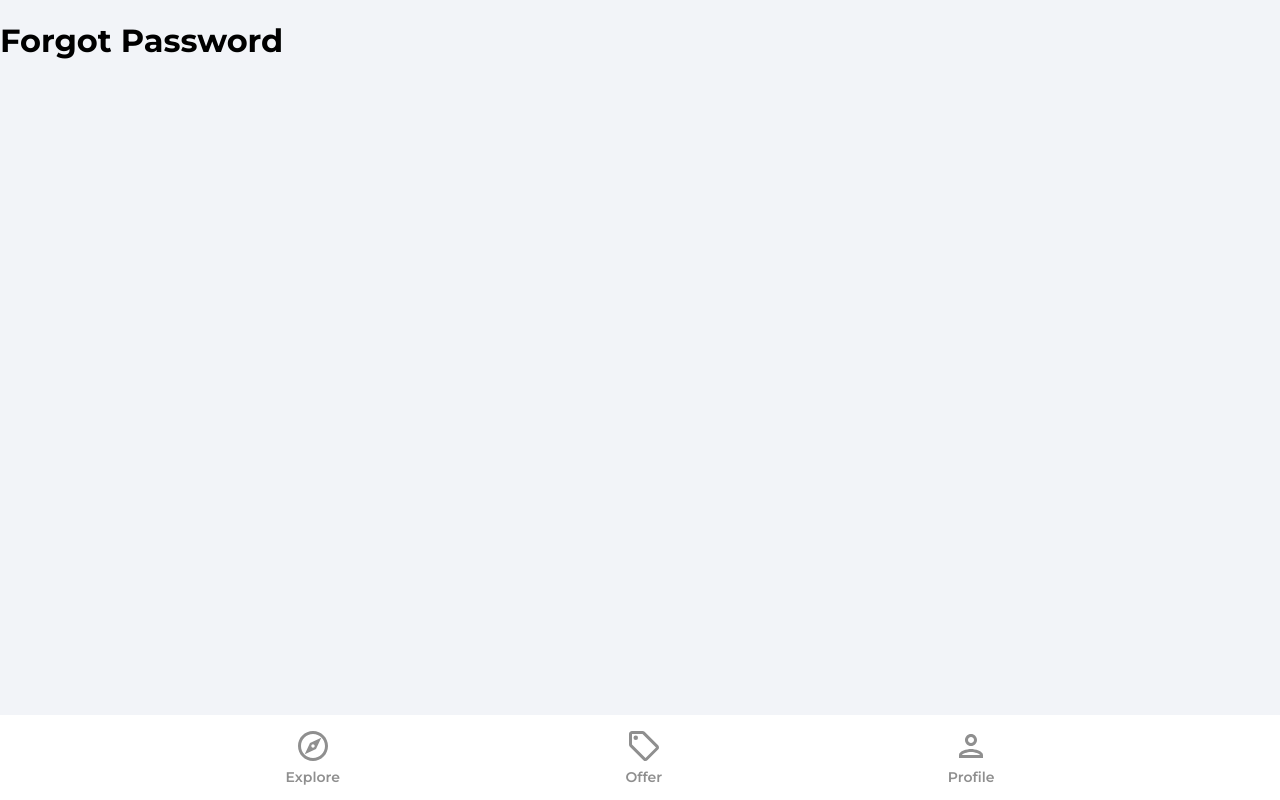
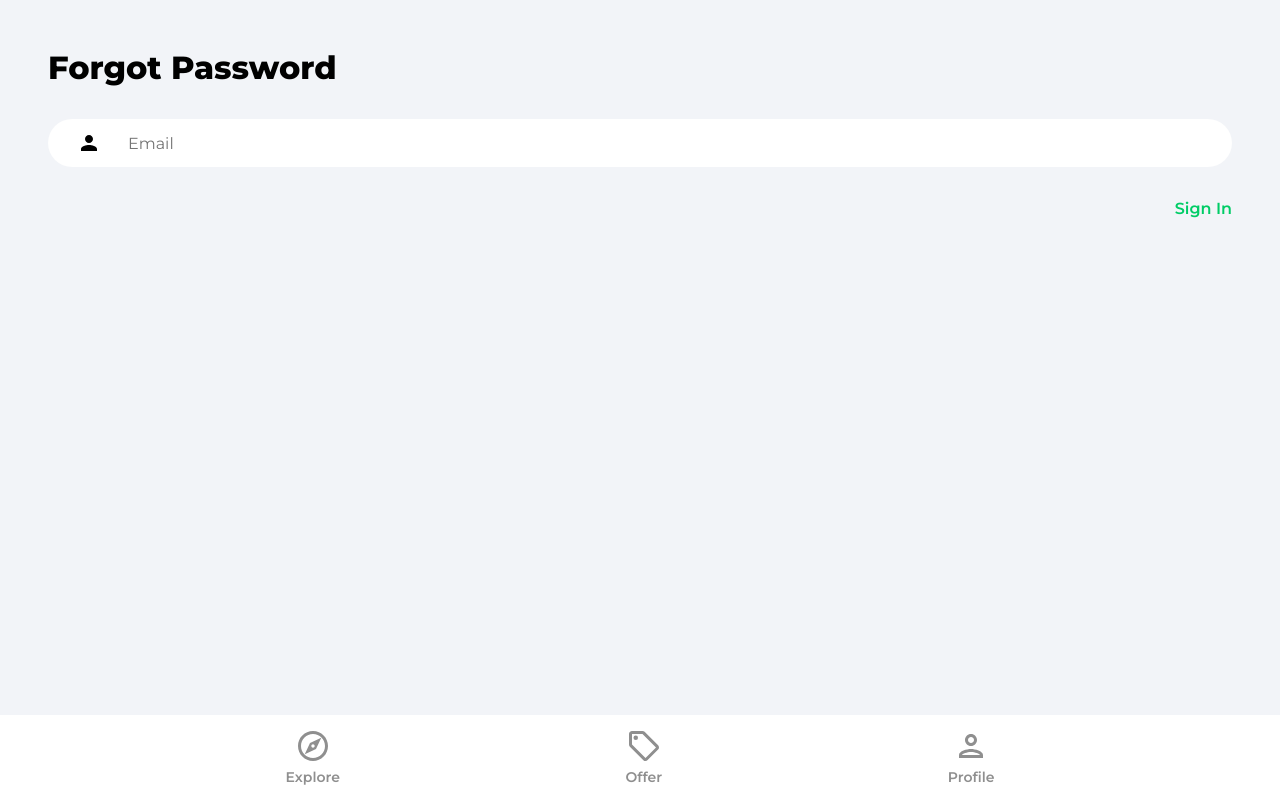
Before and after one commit to one2code/house_marketplace, a React (Create React App) app: page /forgot-password in a window 1280 px wide. Built offline with nearby package versions, Linux system fonts and the light colour scheme.

Commit message:
Corrected Spinner import

```diff
--- a/src/components/PrivateRoute.jsx
+++ b/src/components/PrivateRoute.jsx
@@ -1,6 +1,6 @@
 import { Navigate, Outlet } from "react-router-dom";
 import { useAuthStatus } from "../hooks/useAuthStatus";
-import { Spinner } from "../components/Spinner";
+import Spinner from "../components/Spinner";
 
 const PrivateRoute = () => {
 	const { loggedIn, checkingStatus } = useAuthStatus();
--- a/src/pages/ForgotPassword.jsx
+++ b/src/pages/ForgotPassword.jsx
@@ -1,8 +1,31 @@
+import {useState} from 'react';
+import {Link} from 'react-router-dom'
+import {getAuth, sendPasswordResetEmail} from 'firebase/auth'
+import {toast} from 'react-toastify'
+import {ReactComponent as ArrowRightIcon} from '../assets/svg/keyboardArrowRightIcon.svg'
+
 function ForgotPassword() {
+  const [email, setEmail] = useState('')
+
+  const onChange = e => {
+
+  }
+
+  const onSubmit = e => {
+    e.preventDefault()
+  }
     return (
-      <>
-      <h1>Forgot Password</h1>
-      </>
+      <div className="pageContainer">
+        <header>
+          <p className="pageHeader">Forgot Password</p>
+        </header>
+        <main>
+          <form onSubmit={onSubmit}>
+            <input type="email" className="emailInput" placeholder='Email' id='email' value={email} onChange={onChange} />
+            <Link className='forgotPasswordLink' to='/sign-in'>Sign In</Link>
+          </form>
+        </main>
+      </div>
     )
   }
   export default ForgotPassword
```
